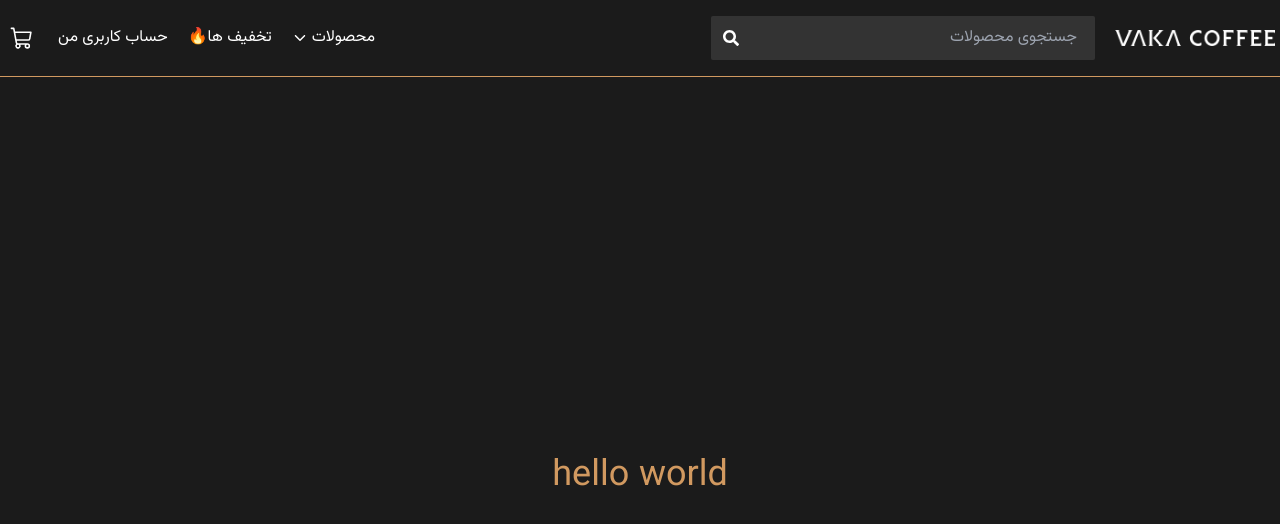
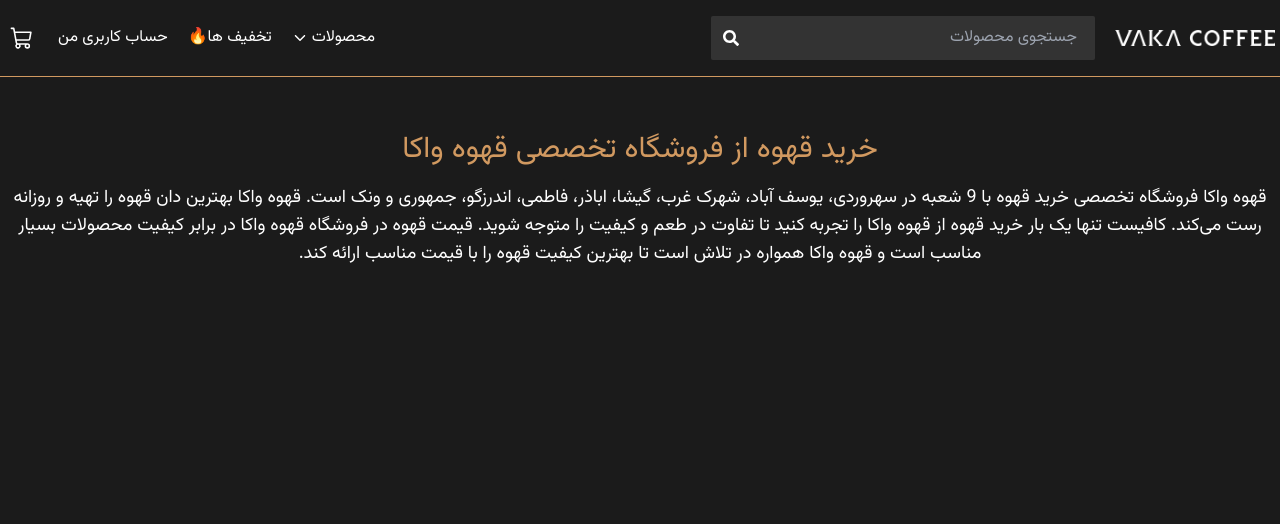
Before and after one commit to parsa-sbg/vaka-coffee, a Next.js app: page / in a window 1280 px wide. Shown: the top 524 px of the page. Built offline with nearby package versions, Linux system fonts and the light colour scheme.

Commit message:
add index page header

```diff
--- a/src/app/page.tsx
+++ b/src/app/page.tsx
@@ -1,9 +1,10 @@
+import Header from "@/components/modules/index/Header";
 import { Metadata } from "next";
 
 export default function Home() {
   return (
-    <div className="flex items-center justify-center h-screen">
-      <h1 className="text-4xl text-main">hello world</h1>
+    <div className="flex items-center justify-center">
+      <Header />
     </div>
   );
 }
--- /dev/null
+++ b/src/components/modules/index/Header.tsx
@@ -0,0 +1,12 @@
+import React from 'react'
+
+function Header() {
+  return (
+    <div className='flex flex-col justify-center items-center mt-14'>
+        <h1 className='text-3xl text-main'>خرید قهوه از فروشگاه تخصصی قهوه واکا</h1>
+        <p className='mt-4 text-center text-lg'>قهوه واکا فروشگاه تخصصی خرید قهوه با 9 شعبه در سهروردی، یوسف آباد، شهرک غرب، گیشا، اباذر، فاطمی، اندرزگو، جمهوری و ونک است. قهوه واکا بهترین دان قهوه را تهیه و روزانه رست می‌کند. کافیست تنها یک بار خرید قهوه از قهوه واکا را تجربه کنید تا تفاوت در طعم و کیفیت را متوجه شوید. قیمت قهوه در فروشگاه قهوه واکا در برابر کیفیت محصولات بسیار مناسب است و قهوه واکا همواره در تلاش است تا بهترین کیفیت قهوه را با قیمت مناسب ارائه کند.</p>
+    </div>
+  )
+}
+
+export default Header
```
